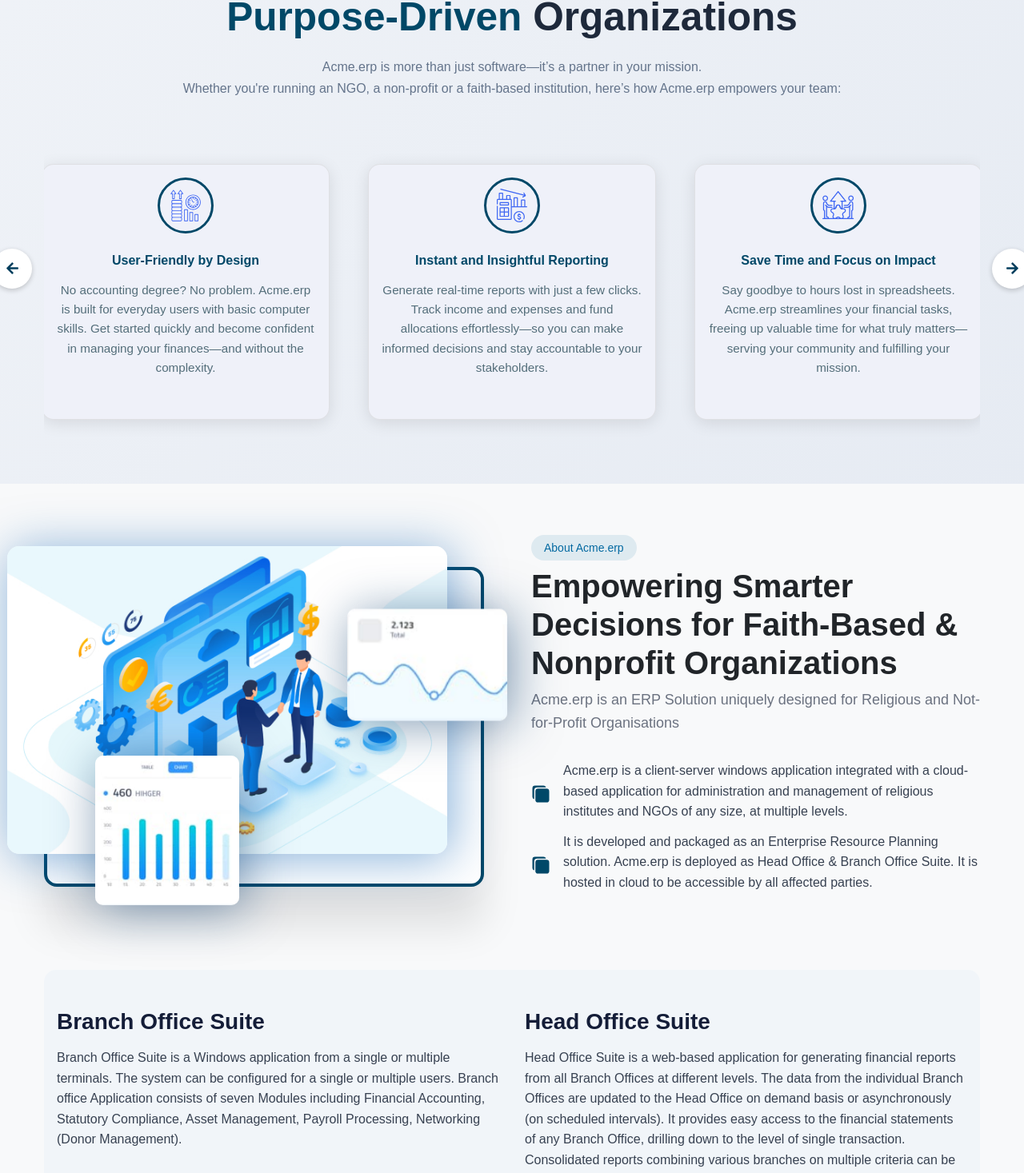
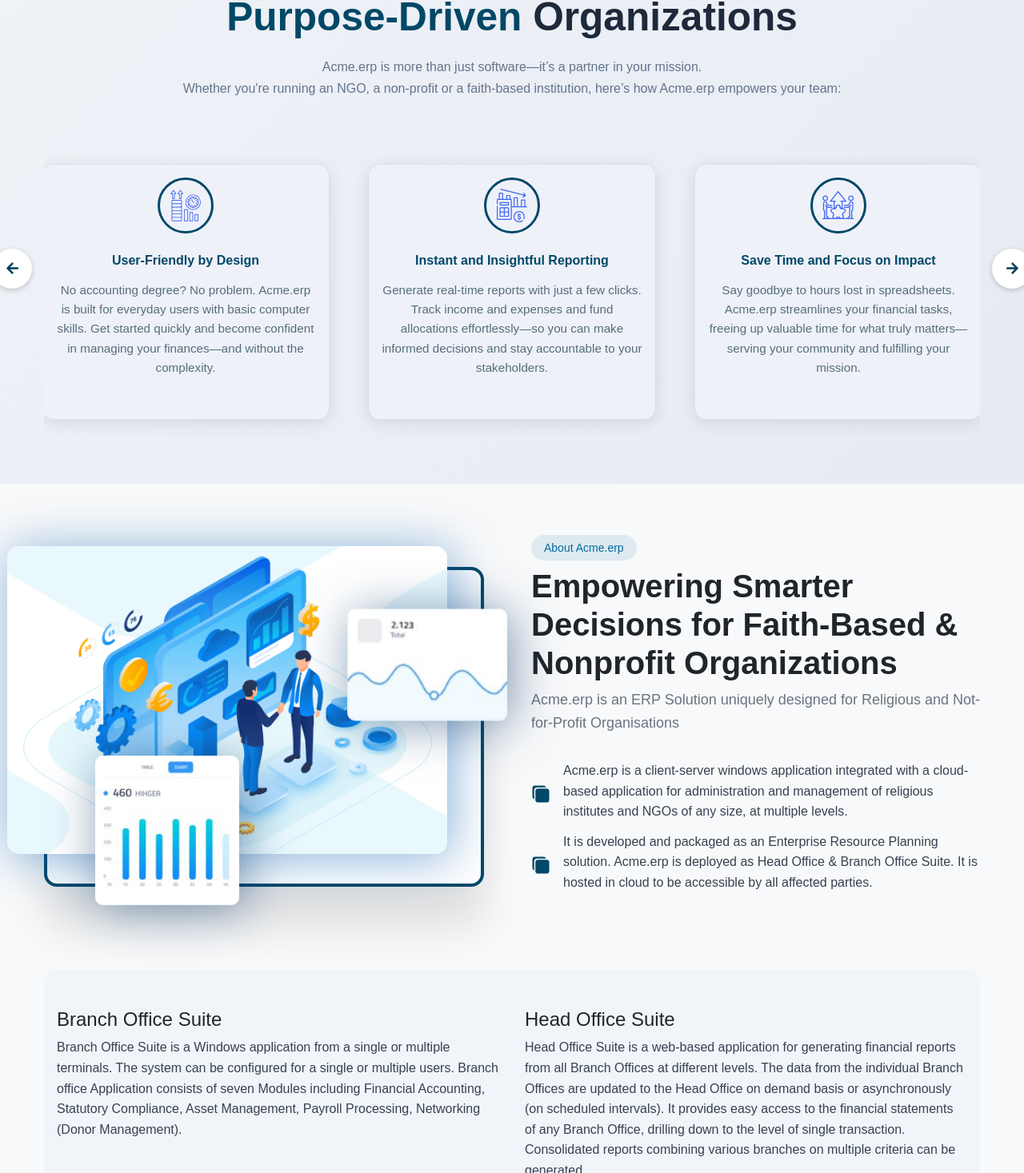
Before and after one commit to ChinnaBoscosoft/Acmeerp-Website, a React (Vite) app in the folder acme_erp/: page / in a window 1280 px wide. Shown: the part 1333-2800 px from the top of the page at 80% size. Built offline with nearby package versions, Linux system fonts and the light colour scheme; no server answers.

Commit message:
SEO Updates

```diff
--- a/acme_erp/index.html
+++ b/acme_erp/index.html
@@ -6,6 +6,7 @@
     <link href="https://cdn.jsdelivr.net/npm/bootstrap@5.3.6/dist/css/bootstrap.min.css" rel="stylesheet" integrity="sha384-4Q6Gf2aSP4eDXB8Miphtr37CMZZQ5oXLH2yaXMJ2w8e2ZtHTl7GptT4jmndRuHDT" crossorigin="anonymous">
     <link href="https://fonts.googleapis.com/css2?family=Poppins:wght@500;700&display=swap" rel="stylesheet">
     <meta name="viewport" content="width=device-width, initial-scale=1.0" />
+    <meta name="description" content="Acme.erp is a comprehensive ERP solution designed for religious and non-profit organizations. Streamline your financial management, accounting, and operations with user-friendly software tailored for purpose-driven institutions." />
     <title>Acme.erp - Institute ERP for Not-for-Profit Organisations</title>
   </head>
   <body>
--- a/acme_erp/package.json
+++ b/acme_erp/package.json
@@ -24,7 +24,7 @@
     "react-router-dom": "^7.6.2",
     "react-toastify": "^11.0.5",
     "react-tooltip": "^5.29.1",
-    "sweetalert2": "^11.26.2",
+    "sweetalert2": "^11.23.0",
     "uuid": "^11.1.0"
   },
   "devDependencies": {
--- a/acme_erp/src/App.jsx
+++ b/acme_erp/src/App.jsx
@@ -45,7 +45,7 @@
 // }
 const Home = () => {
   return (
-    <>
+    <main>
       <ScrollTrackerCircle />
       <div id="hero">
         <motion.div {...fadeInUp}>
@@ -92,7 +92,7 @@
           <BlogPost />
         </motion.div>
       </div>
-    </>
+    </main>
   );
 };
 
--- a/acme_erp/src/components/About .jsx
+++ b/acme_erp/src/components/About .jsx
@@ -72,15 +72,16 @@
             <div className="image-container">
               {isMobile ? (
                 <>
-                  <img className='image1' src={aboutus} />
-                  <img className='image2 move-right' src={about2} alt="Image 2" />
-                  <img className='image3 move-top' src={about1} alt="Image 3" />
+                  <img className='image1' src={aboutus} alt="About Us section background image" />
+                  <img className='image2 move-right' src={about2} alt="About Us section image 2" />
+                  <img className='image3 move-top' src={about1} alt="About Us section image 3" />
                 </>
               ) : (
                 <>
                   <motion.img
                     className='image1'
                     src={aboutus}
+                    alt="About Us section background image"
                     initial={{ opacity: 0, y: 60 }}
                     whileInView={{ opacity: 1, y: 0 }}
                     transition={{ duration: 0.7, ease: "easeOut" }}
@@ -89,7 +90,7 @@
                   <motion.img
                     className='image2 move-right'
                     src={about2}
-                    alt="Image 2"
+                    alt="About Us section image 2"
                     initial={{ opacity: 0, y: 60 }}
                     whileInView={{ opacity: 1, y: 0 }}
                     transition={{ duration: 0.8, ease: "easeOut", delay: 0.2 }}
@@ -98,7 +99,7 @@
                   <motion.img
                     className='image3 move-top'
                     src={about1}
-                    alt="Image 3"
+                    alt="About Us section image 3"
                     initial={{ opacity: 0, y: 60 }}
                     whileInView={{ opacity: 1, y: 0 }}
                     transition={{ duration: 0.9, ease: "easeOut", delay: 0.4 }}
@@ -113,11 +114,11 @@
           <div className="content-side">
             <div className="content-section">
               <h6 className='welcome-tag'>About Acme.erp</h6>
-              <h2 className='about-title'>
+              <h3 className='about-title'>
                 Empowering Smarter<br />
                 Decisions for Faith-Based &<br />
                 Nonprofit Organizations
-              </h2>
+              </h3>
 
               <p className="subtitle">
                 Acme.erp is an ERP Solution uniquely designed for Religious and Not-for-Profit Organisations
@@ -172,14 +173,14 @@
           <div className="suite-section">
             <div className="suite-container">
               <div className="suite-item">
-                <h2>Branch Office Suite</h2>
+                <h4>Branch Office Suite</h4>
                 <p>
                   Branch Office Suite is a Windows application from a single or multiple terminals. The system can be configured for a single or multiple users.
                   Branch office Application consists of seven Modules including Financial Accounting, Statutory Compliance, Asset Management, Payroll Processing, Networking (Donor Management).
                 </p>
               </div>
               <div className="suite-item">
-                <h2>Head Office Suite</h2>
+                <h4>Head Office Suite</h4>
                 <p>
                   Head Office Suite is a web-based application for generating financial reports from all Branch Offices at different levels.
                   The data from the individual Branch Offices are updated to the Head Office on demand basis or asynchronously (on scheduled intervals).
@@ -199,14 +200,14 @@
           >
             <div className="suite-container">
               <motion.div className="suite-item" variants={itemLeftToRight}>
-                <h2>Branch Office Suite</h2>
+                <h4>Branch Office Suite</h4>
                 <p>
                   Branch Office Suite is a Windows application from a single or multiple terminals. The system can be configured for a single or multiple users.
                   Branch office Application consists of seven Modules including Financial Accounting, Statutory Compliance, Asset Management, Payroll Processing, Networking (Donor Management).
                 </p>
               </motion.div>
               <motion.div className="suite-item" variants={itemRightToLeft}>
-                <h2>Head Office Suite</h2>
+                <h4>Head Office Suite</h4>
                 <p>
                   Head Office Suite is a web-based application for generating financial reports from all Branch Offices at different levels.
                   The data from the individual Branch Offices are updated to the Head Office on demand basis or asynchronously (on scheduled intervals).
@@ -230,7 +231,7 @@
                 <div className="marquee">
                   {[...organizations, ...organizations, ...organizations].map((org, index) => (
                     <div className="marquee-item" key={`org-${index}`}>
-                <img src={org.image} alt={org.name} className="org-logo" />
+                      <img src={org.image} alt={`${org.name} logo`} className="org-logo" />
                       <span>{org.name}</span>
                     </div>
                   ))}
--- a/acme_erp/src/components/Cards.jsx
+++ b/acme_erp/src/components/Cards.jsx
@@ -8,32 +8,32 @@
 
 const cardData = [
   {
-    icon: <img src={Service1} className="icon-svg" />,
+    icon: <img src={Service1} className="icon-svg" alt="Service icon 1" />,
     title: 'User-Friendly by Design',
     text: `No accounting degree? No problem. Acme.erp is built for everyday users with basic computer skills. Get started quickly and become confident in managing your finances—and without the complexity.`,
   },
   {
-    icon: <img src={Service2} className="icon-svg" />,
+    icon: <img src={Service2} className="icon-svg" alt="Service icon 2" />,
     title: 'Instant and Insightful Reporting',
     text: `Generate real-time reports with just a few clicks. Track income and expenses and fund allocations effortlessly—so you can make informed decisions and stay accountable to your stakeholders.`,
   },
   {
-    icon: <img src={Service3} className="icon-svg" />,
+    icon: <img src={Service3} className="icon-svg" alt="Service icon 3" />,
     title: 'Save Time and Focus on Impact',
     text: `Say goodbye to hours lost in spreadsheets. Acme.erp streamlines your financial tasks, freeing up valuable time for what truly matters—serving your community and fulfilling your mission.`,
   },
   {
-    icon: <img src={Service1} className="icon-svg" />,
+    icon: <img src={Service1} className="icon-svg" alt="Service icon 1" />,
     title: 'Enterprise-Grade Security',
     text: `Your data is safe with us. Acme.erp uses encrypted passwords and unique user IDs to ensure that only authorized personnel can access sensitive financial information.`,
   },
   {
-    icon: <img src={Service2} className="icon-svg" />,
+    icon: <img src={Service2} className="icon-svg" alt="Service icon 2" />,
     title: 'Affordable and Scalable Pricing',
     text: `Get powerful features without the hefty price tag. Acme.erp offers one of the lowest Total Cost of Ownership (TCO) and highest ROI in the sector—making it ideal for organizations of any size and including colleges and small institutions.`,
   },
   {
-    icon: <img src={Service3} className="icon-svg" />,
+    icon: <img src={Service3} className="icon-svg" alt="Service icon 3" />,
     title: '24/7 Expert Support',
     text: `We’re with you every step of the way. Our dedicated support team is available around the clock to resolve issues and answer questions and ensure your operations run smoothly.`,
   },
@@ -80,8 +80,8 @@
     <div className="container py-5 cards-container relative">
       <div className="text-center mb-5">
         <p style={{ color: "#004868" }} className="welcome-tag fw-semibold">Why Choose Acme.erp</p>
-        <h2 className="hero-title">Purpose-Built <span style={{ color: "#004867" }}> Accounting for <br />
-          Purpose-Driven </span>Organizations</h2>
+        <h3 className="hero-title">Purpose-Built <span style={{ color: "#004867" }}> Accounting for <br />
+          Purpose-Driven </span>Organizations</h3>
         <p className="benifit-subtitle">Acme.erp is more than just software—it’s a partner in your mission. <br />
           Whether you're running an NGO, a non-profit or a faith-based institution, here’s how Acme.erp empowers your team:</p>
       </div>
@@ -99,7 +99,7 @@
                 <span className="card-icon">
                   <span className="icon-inner">{card.icon}</span>
                 </span>
-                <h5 className="card-title fw-semibold"><span>{card.title}</span></h5>
+                <h6 className="card-title fw-semibold"><span>{card.title}</span></h6>
                 <p className="card-text">{card.text}</p>
               </div>
             </div>
--- a/acme_erp/src/components/Footer .jsx
+++ b/acme_erp/src/components/Footer .jsx
@@ -177,6 +177,7 @@
                 initial="hidden"
                 animate="visible"
                 custom={index}
+                aria-label={`Visit our ${social.Icon.name.replace('Fa', '').toLowerCase()} page`}
               >
                 <social.Icon size={20} color={social.color} />
               </motion.a>
--- a/acme_erp/src/components/Navbar.jsx
+++ b/acme_erp/src/components/Navbar.jsx
@@ -63,7 +63,7 @@
           </div>
         </div>
 
-        <button className="navbar-toggler border-0 p-0" onClick={toggleMenu}>
+        <button className="navbar-toggler border-0 p-0" onClick={toggleMenu} aria-label="Toggle navigation">
           {isMenuOpen ? <FaTimes size={24} /> : <FaBars size={24} />}
         </button>
 
--- a/acme_erp/src/components/blogpost.jsx
+++ b/acme_erp/src/components/blogpost.jsx
@@ -71,7 +71,7 @@
     <div className="blog-section container py-4">
       <div className="section-text d-flex justify-content-center align-items-center">
         <p className="mb-1 welcome-tag">Recent blog post</p>
-        <h2 className="section-subtitle m-0">View Our Latest Blog Insights</h2>
+        <h3 className="section-subtitle m-0">View Our Latest Blog Insights</h3>
       </div>
       <div className="section-header d-flex justify-content-between align-items-center flex-wrap mb-4">
 
@@ -91,14 +91,14 @@
             <div className="col-md-4 mb-4" key={index}>
               <div className="blog-card">
                 <div className="image-placeholder">
-                  <img src={post.image} alt="Blog" />
+                  <img src={post.image} alt={post.title} />
                 </div>
                 <div className="category-tag">{post.category}</div>
                 <div className="blog-date">
                   <FaCalendar style={{ color: "#004868" }} /> {post.date}
                 </div>
                 <Link to={post.link || '#'} className="blog-title text-decoration-none">
-                  <h4 className="blog-title">{post.title}</h4>
+                  <h5 className="blog-title">{post.title}</h5>
                 </Link>
                 <Link to={post.link || '#'} className="read-more">
                   Read Details <span>&gt;</span>
```
Also changed, not shown: acme_erp/public/robots.txt (added), 2 other files (tests, documents, lock files or other folders). Lines whose indentation alone changed are shown as unchanged.
